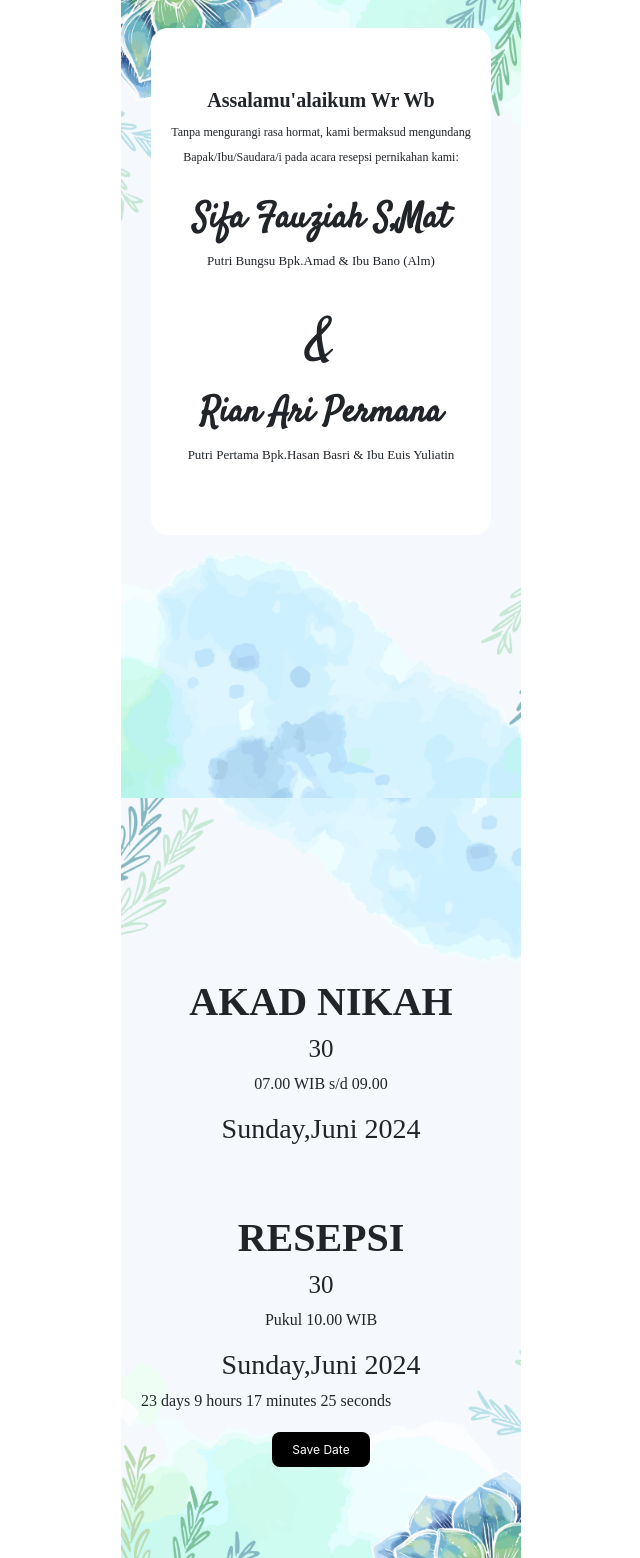
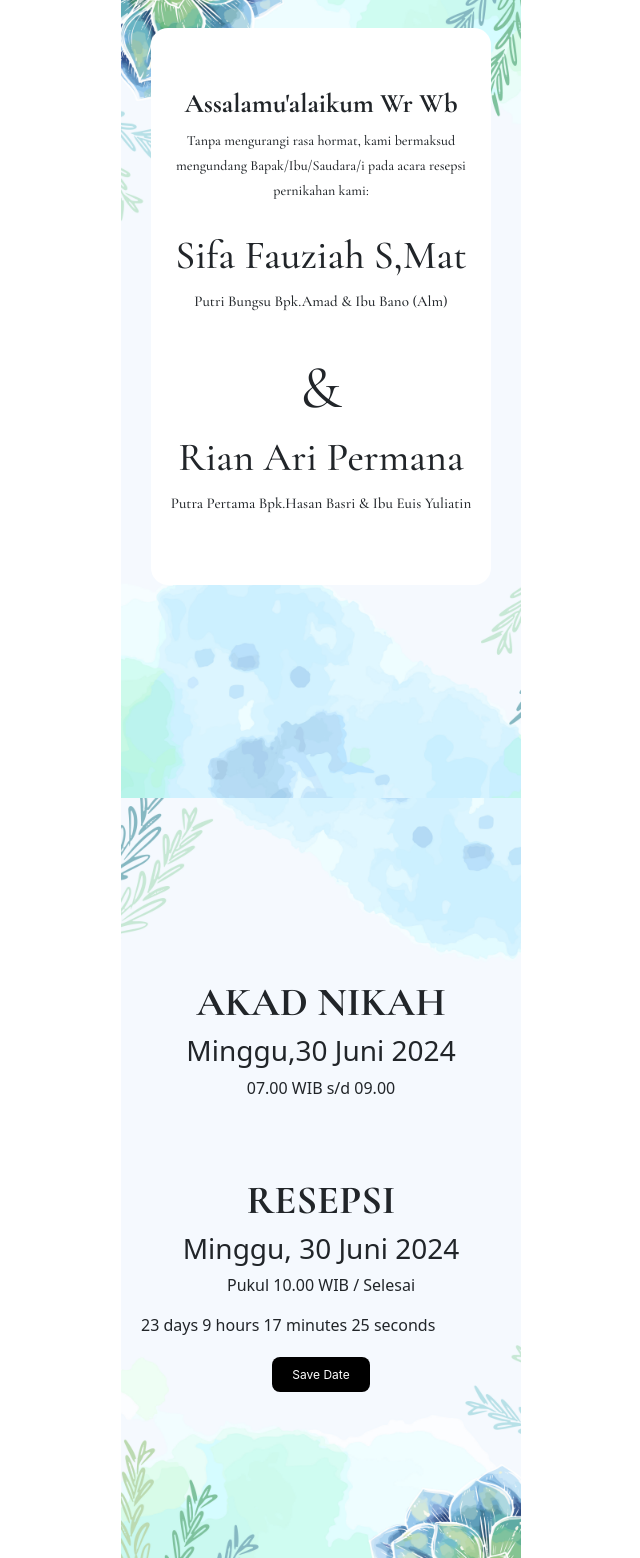
Before and after one commit to Dodolspartan/The-Wedding-Sifa-Rian, a plain HTML site: page index.html in a window 1280 px wide. Shown: the part 802-2360 px from the top of the page, without its empty margins (319-959 px from the left). Drawn offline with nearby package versions, Linux system fonts and the light colour scheme; a web font is replaced by a local one.

Commit message:
Update Responsive

```diff
--- a/css/app.css
+++ b/css/app.css
@@ -1,4 +1,5 @@
 @import url('https://fonts.googleapis.com/css2?family=Satisfy&display=swap');
+@import url('https://fonts.googleapis.com/css2?family=Cormorant+Garamond:ital,wght@0,300;0,400;0,500;0,600;0,700;1,300;1,400;1,500;1,600;1,700&family=Merriweather:ital,wght@0,300;0,400;0,700;0,900;1,300;1,400;1,700;1,900&family=Ubuntu:ital,wght@0,300;0,400;0,500;0,700;1,300;1,400;1,500;1,700&display=swap');
 
 body {
     margin: 0;
@@ -24,7 +25,7 @@ body {
 
 .head-element-section .container .title-wedding h6 {
     margin: auto;
-    padding-top: 50px;
+    padding-top: 20px;
     letter-spacing: 5px;
     font-size: 15px;
     color: black;
@@ -42,16 +43,17 @@ body {
 
 .head-element-section .container .title-nick-title h1 {
     margin: auto;
+    padding: 10px 0;
     display: flex;
-    font-size: 55px;
-    font-family: "Satisfy", cursive;
+    font-size: 60px;
+    font-family: "Cormorant Garamond", serif;
     color: black;
     text-align: center;
-    font-weight: 800;
+    font-weight: 400;
 }
 
 .head-element-section .container .title-heading span {
-    font-size: 50px;
+    font-size: 15px;
     font-family: "Satisfy", cursive;
     color: black;
 }
@@ -68,7 +70,7 @@ body {
 
 .head-element-section .container .image-items img {
     padding: 0;
-    margin-top: -30px;
+    margin-top: 10px;
 }
 
 .head-element-section .container .btn-online:hover {
@@ -141,22 +143,22 @@ body {
 }
 
 .element-invite .container .content-items-invite span {
-    margin-top: -60px;
+    margin-top: -80px;
     font-size: 60px;
-    font-family: "Satisfy", cursive;
+    font-family: "Cormorant Garamond", serif;
 }
 
 .element-invite .container .title-heading h3 {
-    font-size: 20px;
-    font-family: poppins;
+    font-size: 27px;
+    font-family: "Cormorant Garamond";
     font-weight: 700;
 }
 
 .element-invite .container .title-heading h4 {
-    font-size: 12px;
+    font-size: 14px;
     text-align: center;
-    font-weight: 400px;
-    font-family: poppins;
+    font-weight: 500px;
+    font-family: "Cormorant Garamond";
     line-height: 25px;
 }
 
@@ -165,27 +167,27 @@ body {
 }
 
 .element-invite .container .title-mempelai-perempuan h1 {
-    font-family: "Satisfy", cursive;
-    font-size: 35px;
-    font-weight: 800;
+    font-family: "Cormorant Garamond", serif;
+    font-size: 40px;
+    font-weight: 500;
 }
 
 .element-invite .container .title-mempelai-pria h1 {
-    font-family: "Satisfy", cursive;
-    font-size: 35px;
-    font-weight: 800;
+    font-family: "Cormorant Garamond", serif;
+    font-size: 40px;
+    font-weight: 500;
 }
 
 .element-invite .container .title-mempelai-perempuan h5 {
     padding: 5px 0;
-    font-family: poppins;
-    font-size: 13px;
+    font-family: "Cormorant Garamond", serif;
+    font-size: 15px;
 }
 
 .element-invite .container .title-mempelai-pria h5 {
     padding: 5px 0;
-    font-family: poppins;
-    font-size: 13px;
+    font-family: "Cormorant Garamond", serif;
+    font-size: 15px;
 }
 
 /* Akad */
@@ -195,7 +197,6 @@ body {
     min-height: 100vh;
     background-image: url('../assets/image/bgdate.jpg');
     background-size: cover;
-    font-family: poppins;
 }
 
 .element-akad .container {
@@ -208,6 +209,7 @@ body {
 
 .element-akad .container .title-heading-akad h1 {
     font-weight: 700;
+    font-family: "Cormorant Garamond", serif;
     font-size: 40px;
 }
 
@@ -420,7 +422,7 @@ button:hover {
     .element-invite .container .content-items-invite span {
         margin-top: -60px;
         font-size: 60px;
-        font-family: "Satisfy", cursive;
+        font-family: "Cormorant Garamond", serif;
     }
 
     .element-invite .container .title-heading h3 {
--- a/index.html
+++ b/index.html
@@ -31,10 +31,10 @@
                     <div class="title-women">
                         <h1 class="text-center">Sifa</h1>
                     </div>
-                    <div style="font-size: 90px; padding: 0 10px; color: black;">
+                    <div style="font-size: 40px; padding: 0 10px; color: black;font-family: Cormorant Garamond;">
                         &
                     </div>
-                    <div class="title-men">
+                    <div class=" title-men">
                         <h1 class="text-center">Rian</h1>
                     </div>
                 </div>
@@ -72,7 +72,7 @@
                 <span>&</span>
                 <div class="title-mempelai-pria">
                     <h1>Rian Ari Permana</h1>
-                    <h5>Putri Pertama Bpk.Hasan Basri & Ibu Euis Yuliatin</h5>
+                    <h5>Putra Pertama Bpk.Hasan Basri & Ibu Euis Yuliatin</h5>
                 </div>
             </div>
         </div>
@@ -85,28 +85,37 @@
                 <div class="title-heading-akad">
                     <h1 class="text-center">AKAD NIKAH</h1>
                 </div>
-                <div class=" title-date-akad">
-                    <h2 class="text-center">30</h2>
-                </div>
                 <div class=" title-paraf-akad">
+                    <h3 class="text-center">Minggu,30 Juni 2024</h3>
                     <p class="text-center">07.00 WIB s/d 09.00</p>
-                    <h3 class="text-center">Sunday,Juni 2024</h3>
                 </div>
             </div>
             <div class=" element-resep-nikah">
                 <div class="title-heading-akad">
                     <h1 class="text-center">RESEPSI</h1>
                 </div>
-                <div class=" title-date-akad">
-                    <h2 class="text-center">30</h2>
-                </div>
                 <div class=" title-paraf-akad">
-                    <p class="text-center">Pukul 10.00 WIB</p>
-                    <h3 class="text-center">Sunday,Juni 2024</h3>
+                    <h3 class="text-center">Minggu, 30 Juni 2024</h3>
+                    <p class="text-center">Pukul 10.00 WIB / Selesai</p>
                 </div>
             </div>
-            <div class="element-date">
-                <div id="countdown"></div>
+            <div id="countdown">
+                <div class="countdown-item">
+                    <span id="days" class="number"></span>
+                    <span class="label">Days</span>
+                </div>
+                <div class="countdown-item">
+                    <span id="hours" class="number"></span>
+                    <span class="label">Hours</span>
+                </div>
+                <div class="countdown-item">
+                    <span id="minutes" class="number"></span>
+                    <span class="label">Minutes</span>
+                </div>
+                <div class="countdown-item">
+                    <span id="seconds" class="number"></span>
+                    <span class="label">Seconds</span>
+                </div>
             </div>
             <div class="element-save-date text-center py-4">
                 <a href="" class=" btn-save-date">Save Date</a>
@@ -153,9 +162,8 @@
             <h1 class="text-center">Maps</h1>
             <div class="element-maps-items text-center">
                 <iframe
-                    src="
-                https://www.google.com/maps/embed?pb=!1m18!1m12!1m3!1d3966.2697978572396!2d106.66214737766916!3d-6.228116667535503!2m3!1f0!2f0!3f0!3m2!1i1024!2i768!4f13.1!3m3!1m2!1s0x2e69fb6b3b4ec51d%3A0xcd2f13d884801d15!2swarung%20pak%20matra!5e0!3m2!1sid!2sid!4v1717185940968!5m2!1sid!2sid"
-                    width="350" height="400" style="border-radius:8px;" allowfullscreen="" loading="lazy"
+                    src="https://www.google.com/maps/embed?pb=!3m2!1sid!2sid!4v1717771267089!5m2!1sid!2sid!6m8!1m7!1sEQrhF5k5QRWXXyWtRcgUGA!2m2!1d-6.227228414352484!2d106.6658274221988!3f182.10387821243208!4f-3.4352107041817703!5f0.7820865974627469"
+                    width="300" height="300" style="border:0;" allowfullscreen="" loading="lazy"
                     referrerpolicy="no-referrer-when-downgrade"></iframe>
             </div>
         </div>
@@ -218,7 +226,7 @@
             const attendance = document.getElementById('attendance').value;
 
             const message = `Nama: ${name}%0AEmail: ${email}%0AKehadiran: ${attendance === 'yes' ? 'Hadir' : 'Tidak Hadir'}`;
-            const phoneNumber = '6281234567890'; // Ganti dengan nomor WhatsApp yang dituju
+            const phoneNumber = '6287815710562'; // Ganti dengan nomor WhatsApp yang dituju
             const whatsappUrl = `https://api.whatsapp.com/send?phone=${phoneNumber}&text=${message}`;
 
             window.open(whatsappUrl, '_blank');
```
